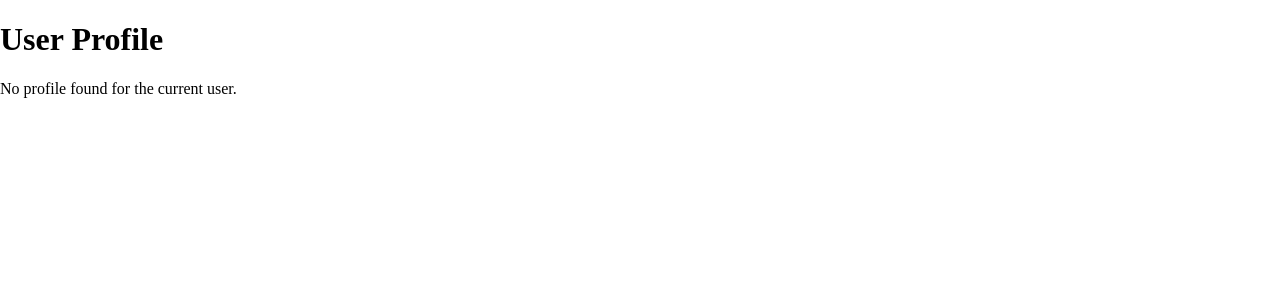
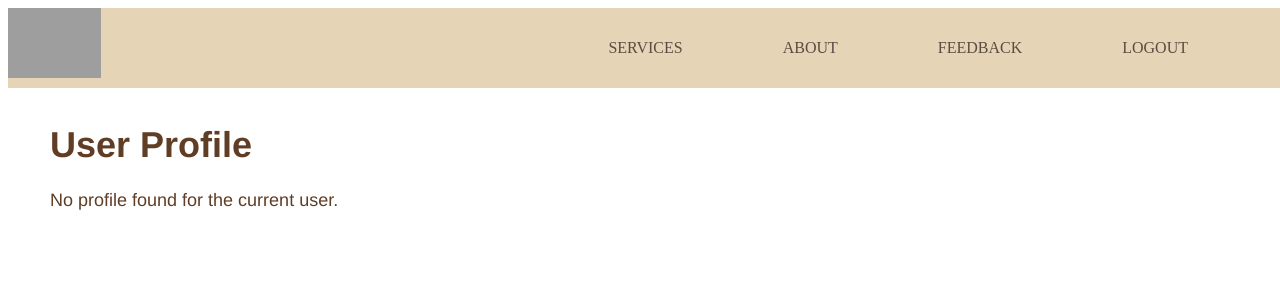
Before and after one commit to wynona-toby/petmedpal, a Django app: page /view_profile/ in a window 1280 px wide. Shown: the top 300 px of the page. Run offline with Django 5.2, Linux system fonts and the light colour scheme; a user stored in the database is signed in; data comes from the database, SQL or seed files in the repository; both versions use the stored data as it was after the commit; grey boxes are pictures that could not be loaded.

Commit message:
view profile css

```diff
--- a/templates/register.html
+++ b/templates/register.html
@@ -504,7 +504,7 @@ a {
                 <div class="div-wrapper">{{form.email}}<div class="text-wrapper-2">email/phone number</div></div>
                 <div class="div-wrapper">{{form.password1}}<div class="text-wrapper-3">password</div></div>
                 <div class="div-wrapper">{{form.password2}}<div class="text-wrapper-4">confirm password</div></div>
-                <div class="SIGN-IN-wrapper"><input class="SIGN-IN" type="submit" value="SIGN UP"></input></div>
+                <div class="SIGN-IN-wrapper"><input class="SIGN-IN" type="submit" value="SIGN UP"></div>
               </div>
             </form>
               <div class="frame-2">
--- a/templates/view_profile.html
+++ b/templates/view_profile.html
@@ -1,5 +1,3 @@
-<!-- view_profile.html -->
-
 <!DOCTYPE html>
 <html lang="en">
 <head>
@@ -7,6 +5,7 @@
     <meta name="viewport" content="width=device-width, initial-scale=1.0">
     <title>User Profile</title>
     <style>
+      @import url('https://fonts.googleapis.com/css2?family=Mulish:ital,wght@0,200..1000;1,200..1000&display=swap')
       body {
         margin: 0px;
         height: 100%;
@@ -15,9 +14,68 @@
       .p{
         font: "Mulish", Helvetica;
       }
+      .text{
+        left: 50px;
+        top: 100px;
+        position: absolute;
+        font-family: "Mulish", Helvetica;
+        font-weight: 400;
+        color: #603d25;
+        font-size: 18px;
+        text-align: justify;
+        letter-spacing: 0;
+        line-height: normal;
+      }
+      :root{
+        --main_bg: #e6d4b6;
+        --pri_font: #603d25;
+        --sec_font: #5B4C42;
+        --ter_font: #987554;
+        --font_fam: 'Mulish', sans-serif;
+      }
+      nav{
+        background: var(--main_bg);
+        height: 80px;
+        position: fixed;
+        width: 100%;
+        display: flex;
+        justify-content: space-between;
+        z-index: 11;
+      }
+      nav img{
+        height: 70px;
+      }
+      nav ul{
+        list-style-type: none;
+        display: flex;
+        align-items: center;
+        /* border: 2px solid red; */
+        width: inherit;
+        justify-content: flex-end;
+        margin: 0 50px;
+      }
+      nav ul li{
+        padding: 0 50px;
+      }
+      nav ul li a{
+        color: var(--sec_font);
+        text-decoration: none;
+        cursor: pointer;
+      }
+
     </style>
 </head>
 <body>
+  <nav>
+    <img src="https://i.postimg.cc/FRvX0wB1/petmedpal.png" alt="LOGO">
+    <ul>
+      <li><a href="{%url 'services'%}">SERVICES</a></li>
+      <li><a href="{%url 'home'%}"> ABOUT </a></li>
+      <li><a href=""> FEEDBACK </a></li>
+      <li><a href="{%url 'landing'%}"> LOGOUT </a></li>
+    </ul>
+  </nav>
+  <div class="text">
     <h1>User Profile</h1>
     {% if user_profile %}
         <p><strong>Username:</strong> {{ user_profile.user.username }}</p>
@@ -33,5 +91,6 @@
     {% else %}
         <p>No profile found for the current user.</p>
     {% endif %}
+  </div>
 </body>
 </html>
```
Also changed, not shown: templates/home.html (+46 -1 lines), db.sqlite3.
